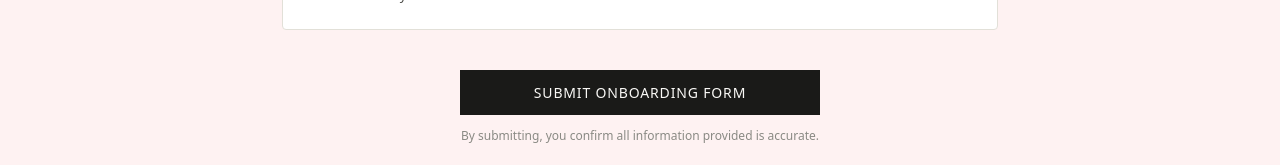
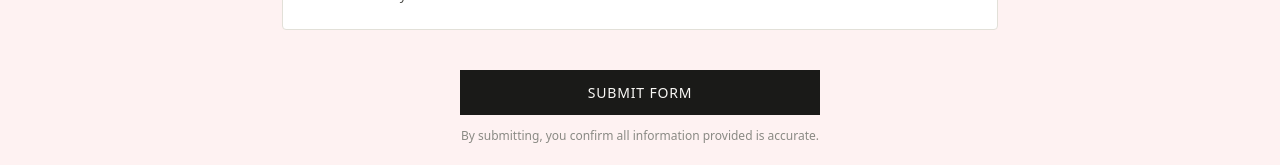
Before and after one commit to osh-la/lumis-spotlight, a React (Vite) app: page /onboarding in a window 1280 px wide. Shown: the part 2558-2723 px from the top of the page. Built offline with nearby package versions, Linux system fonts and the light colour scheme.

Commit message:
onboarding

```diff
--- a/src/pages/onboarding.jsx
+++ b/src/pages/onboarding.jsx
@@ -675,7 +675,7 @@ export default function OnboardingForm() {
             >
               {loading
                 ? "Submitting..."
-                : "Submit Onboarding Form"}
+                : "Submit Form"}
             </button>
 
             <p className="text-[12px] text-[#8a8a84] text-center">
```
